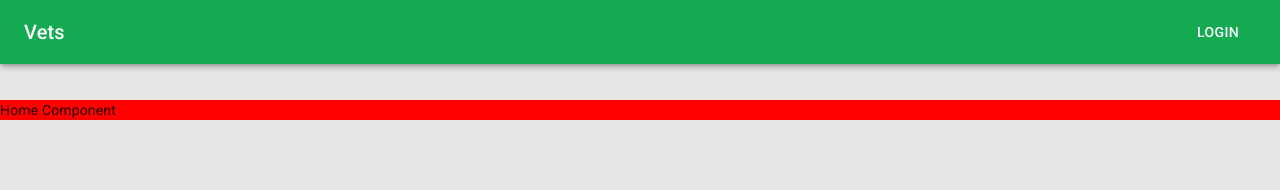
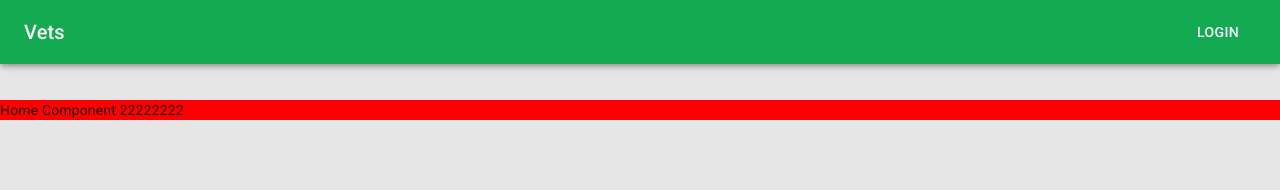
Before and after one commit to AlbertoCrespoGuzman/vets-app-node-react, a React (Create React App) app in the folder frontend-react/: page / in a window 1280 px wide. Shown: the top 190 px of the page. Built offline with nearby package versions, Linux system fonts and the light colour scheme.

Commit message:
deploy issue

```diff
--- a/frontend-react/src/components/Home.js
+++ b/frontend-react/src/components/Home.js
@@ -4,7 +4,7 @@ export default class Home extends Component {
     render() {
         return (
             <div  style={{backgroundColor: 'red', marginTop:100}}>
-                Home Component
+                Home Component 22222222
             </div>
         );
     }
```
